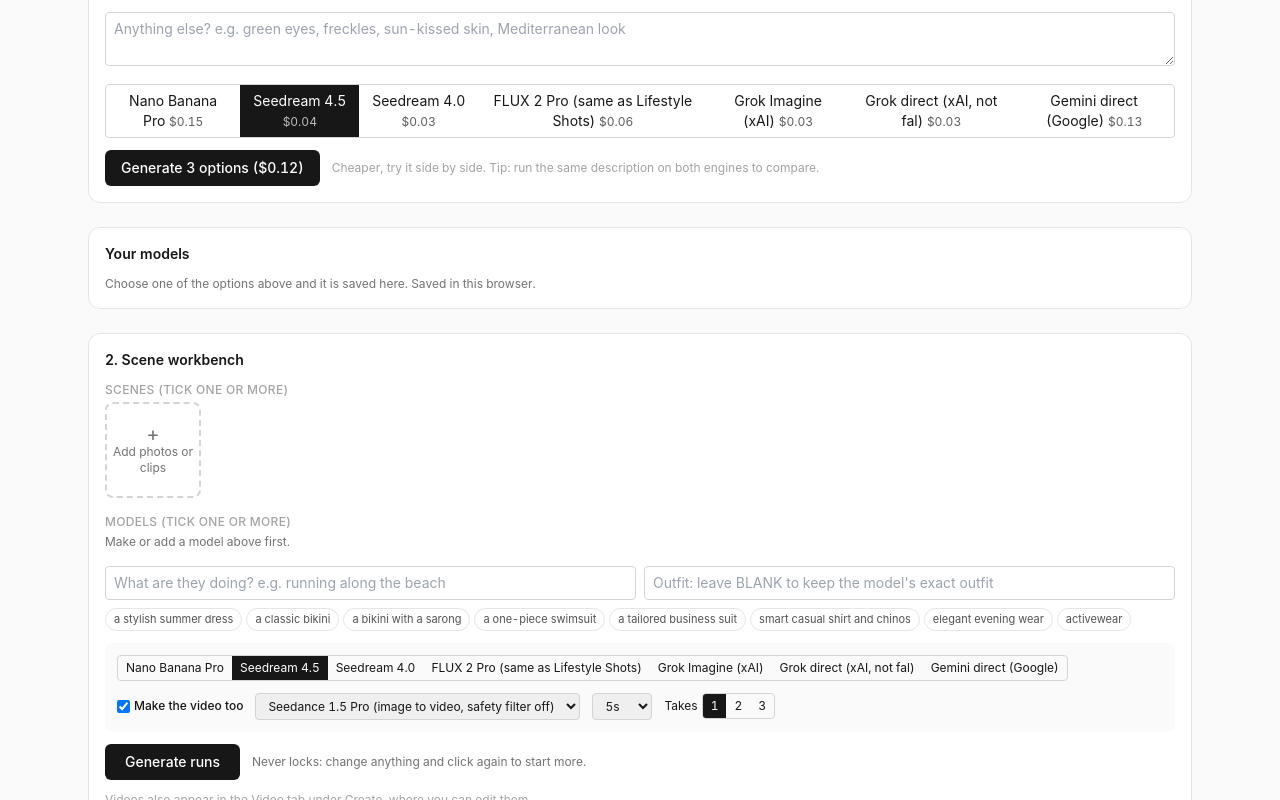
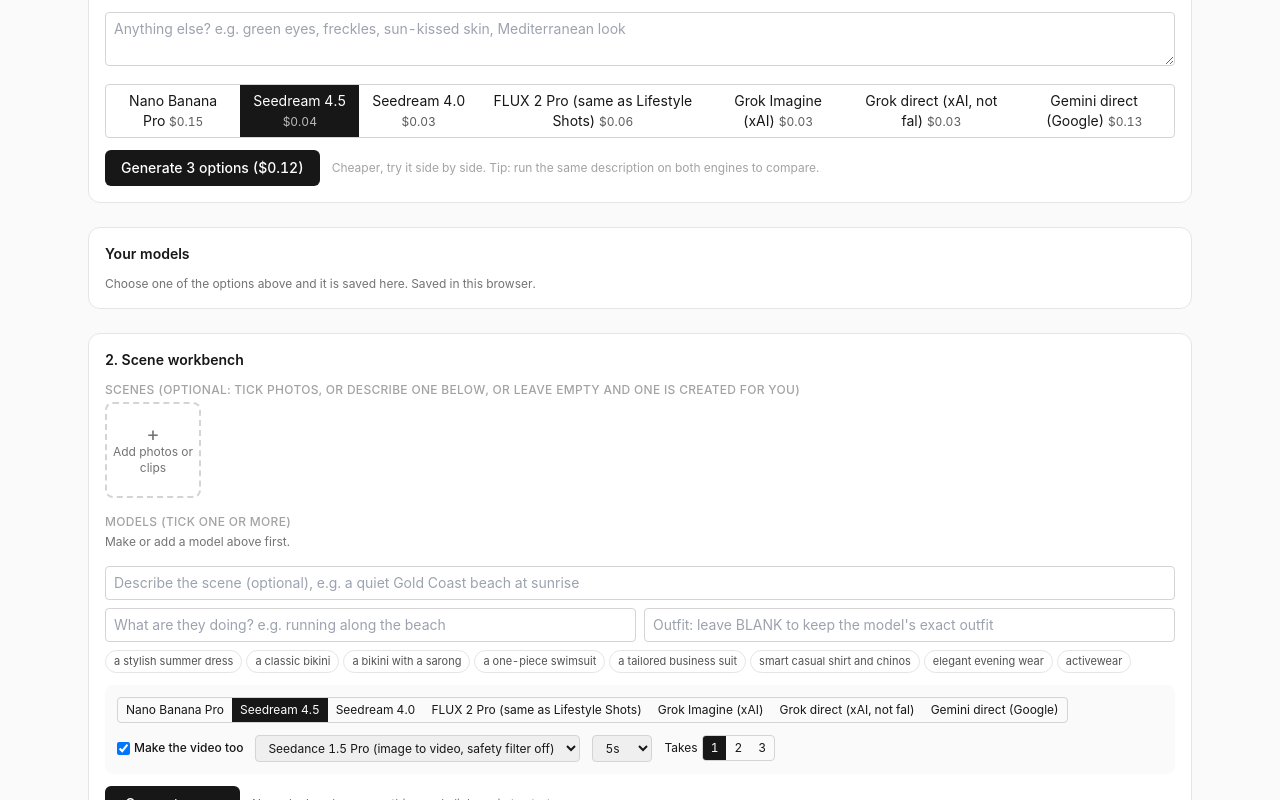
Before and after one commit to jaydengilfillan/proppolish, a Next.js app: page /cast in a window 1280 px wide. Shown: the part 496-1296 px from the top of the page. Built offline with nearby package versions, Linux system fonts and the light colour scheme.

Commit message:
Add files via upload

```diff
--- a/src/app/cast/page.tsx
+++ b/src/app/cast/page.tsx
@@ -597,7 +597,7 @@ interface Scene { id: string; preview: string; url?: string; w: number; h: numbe
 interface Gen {
   id: string; sceneId: string; scenePreview: string; sceneUrl: string; w: number; h: number;
   modelName: string; modelUrl: string; modelPreview: string; age: string;
-  outfit: string; action: string; engine: CastEngine; makeVideo: boolean; vidEngine: string; secs: number;
+  sceneText: string; outfit: string; action: string; engine: CastEngine; makeVideo: boolean; vidEngine: string; secs: number;
   status: "placing" | "done" | "error"; still?: string; error?: string; jobId?: string; tried: string[]; edit: string; editing?: boolean;
 }
 
@@ -609,6 +609,7 @@ function Workbench({ saved, activeId, setActiveId }: { saved: SavedModel[]; acti
   const [selModels, setSelModels] = useState<string[]>([]);
   const [outfit, setOutfit] = useState("");
   const [action, setAction] = useState("");
+  const [sceneText, setSceneText] = useState("");
   const [takes, setTakes] = useState(1);
   const [placeEngine, setPlaceEngine] = useState<CastEngine>("seedream");
   const [makeVideo, setMakeVideo] = useState(true);
@@ -668,7 +669,9 @@ function Workbench({ saved, activeId, setActiveId }: { saved: SavedModel[]; acti
     const a = over?.action ?? g.action;
     patch(g.id, { status: "placing", error: undefined, outfit: o, action: a, jobId: undefined, still: undefined });
     try {
-      const r = await api<{ url: string }>("/api/cast", { action: "place", softer: over?.softer === true, age: g.age, engine: g.engine, sceneUrl: g.sceneUrl, modelUrl: g.modelUrl, outfit: o, actionText: a, tweak: "", width: g.w, height: g.h });
+      const r = g.sceneUrl
+        ? await api<{ url: string }>("/api/cast", { action: "place", softer: over?.softer === true, age: g.age, engine: g.engine, sceneUrl: g.sceneUrl, modelUrl: g.modelUrl, outfit: o, actionText: a, tweak: "", width: g.w, height: g.h })
+        : await api<{ url: string }>("/api/cast", { action: "newscene", softer: over?.softer === true, age: g.age, engine: g.engine, modelUrl: g.modelUrl, sceneText: g.sceneText, outfit: o, actionText: a });
       patch(g.id, { status: "done", still: r.url });
       if (g.makeVideo) void startVideo({ ...g, outfit: o, action: a }, r.url);
     } catch (e) {
@@ -680,13 +683,14 @@ function Workbench({ saved, activeId, setActiveId }: { saved: SavedModel[]; acti
     setErr("");
     const sc = scenes.filter((s) => selScenes.includes(s.id) && s.url);
     const ms = saved.filter((m) => selModels.includes(m.id));
-    if (sc.length === 0) return setErr("Add a scene and wait for it to finish uploading, then tick it.");
     if (ms.length === 0) return setErr("Tick at least one model.");
+    // No scene ticked: one run per model that creates the scene from your description (or a fitting one).
+    const list: { id: string; preview: string; url: string; w: number; h: number }[] = sc.length ? sc.map((s) => ({ id: s.id, preview: s.preview, url: s.url!, w: s.w, h: s.h })) : [{ id: "none", preview: "", url: "", w: 3, h: 4 }];
     const made: Gen[] = [];
-    for (const s of sc)
+    for (const s of list)
       for (const m of ms)
         for (let t = 0; t < takes; t++)
-          made.push({ id: `g${Date.now()}${Math.random().toString(36).slice(2, 6)}`, sceneId: s.id, scenePreview: s.preview, sceneUrl: s.url!, w: s.w, h: s.h, modelName: m.name, modelUrl: m.url, modelPreview: m.url, age: m.summary, outfit, action, engine: placeEngine, makeVideo, vidEngine, secs, status: "placing", tried: [], edit: "" });
+          made.push({ id: `g${Date.now()}${Math.random().toString(36).slice(2, 6)}`, sceneId: s.id, scenePreview: s.preview, sceneUrl: s.url, w: s.w, h: s.h, modelName: m.name, modelUrl: m.url, modelPreview: m.url, age: m.summary, sceneText, outfit, action, engine: placeEngine, makeVideo, vidEngine, secs, status: "placing", tried: [], edit: "" });
     setGens((l) => [...made, ...l]);
     made.forEach((g) => void run(g));
   }
@@ -727,7 +731,7 @@ function Workbench({ saved, activeId, setActiveId }: { saved: SavedModel[]; acti
     // eslint-disable-next-line react-hooks/exhaustive-deps
   }, [jobs, gens]);
 
-  const count = selScenes.filter((id) => scenes.find((s) => s.id === id)?.url).length * selModels.length * takes;
+  const count = Math.max(1, selScenes.filter((id) => scenes.find((s) => s.id === id)?.url).length) * selModels.length * takes;
   const perCost = placeEng.cost + (makeVideo ? estimateCreateUsd(CREATE_ENGINES.find((e) => e.id === vidEngine) ?? CREATE_ENGINES[0], secs, false, false) : 0);
   const running = gens.filter((g) => g.status === "placing" || (g.jobId && jobs.find((j) => j.id === g.jobId && !["done", "failed"].includes(j.status)))).length;
 
@@ -738,7 +742,7 @@ function Workbench({ saved, activeId, setActiveId }: { saved: SavedModel[]; acti
         {running > 0 && <span className="rounded-full bg-amber-100 px-3 py-1 text-xs font-medium text-amber-800">{running} running in the background. Keep going.</span>}
       </div>
 
-      <p className="mb-1 text-xs font-medium uppercase tracking-wide text-neutral-400">Scenes (tick one or more)</p>
+      <p className="mb-1 text-xs font-medium uppercase tracking-wide text-neutral-400">Scenes (optional: tick photos, or describe one below, or leave empty and one is created for you)</p>
       <div className="mb-4 flex flex-wrap gap-2">
         {scenes.map((s) => (
           <div key={s.id} onClick={() => setSelScenes((l) => toggle(l, s.id))} className={`relative h-24 w-24 cursor-pointer overflow-hidden rounded-lg border-2 ${selScenes.includes(s.id) ? "border-neutral-900" : "border-neutral-200 opacity-70"}`}>
@@ -772,6 +776,7 @@ function Workbench({ saved, activeId, setActiveId }: { saved: SavedModel[]; acti
         </div>
       )}
 
+      <input value={sceneText} onChange={(e) => setSceneText(e.target.value)} disabled={selScenes.length > 0} placeholder={selScenes.length > 0 ? "Using your ticked scene photo(s)" : "Describe the scene (optional), e.g. a quiet Gold Coast beach at sunrise"} className="mb-2 w-full rounded border border-neutral-300 px-2 py-1.5 text-sm disabled:bg-neutral-50" />
       <div className="grid gap-2 sm:grid-cols-2">
         <input value={action} onChange={(e) => setAction(e.target.value)} placeholder="What are they doing? e.g. running along the beach" className="rounded border border-neutral-300 px-2 py-1.5 text-sm" />
         <input value={outfit} onChange={(e) => setOutfit(e.target.value)} placeholder="Outfit: leave BLANK to keep the model's exact outfit" className="rounded border border-neutral-300 px-2 py-1.5 text-sm" />
@@ -818,7 +823,7 @@ function Workbench({ saved, activeId, setActiveId }: { saved: SavedModel[]; acti
               <div key={g.id} className="rounded-lg border border-neutral-200 p-2">
                 <div className="mb-2 flex items-center gap-2 text-[11px] text-neutral-500">
                   {/* eslint-disable-next-line @next/next/no-img-element */}
-                  <img src={g.scenePreview} alt="" className="h-8 w-8 rounded object-cover" />
+                  {g.scenePreview ? <img src={g.scenePreview} alt="" className="h-8 w-8 rounded object-cover" /> : <span className="rounded bg-neutral-100 px-1">new scene</span>}
                   <span>+</span>
                   {/* eslint-disable-next-line @next/next/no-img-element */}
                   <img src={g.modelPreview} alt="" className="h-8 w-8 rounded object-cover object-top" />
```
